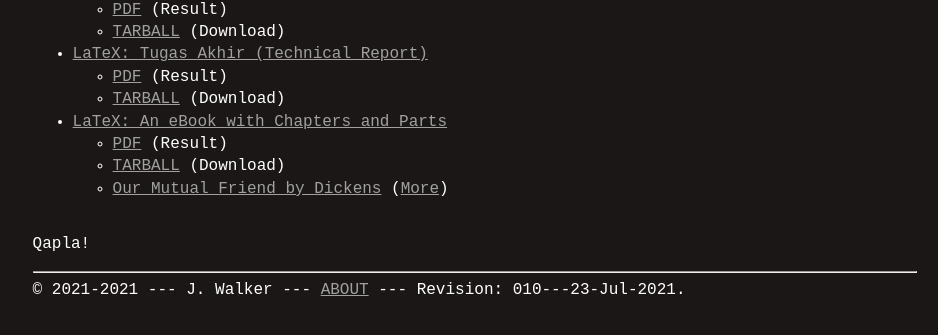
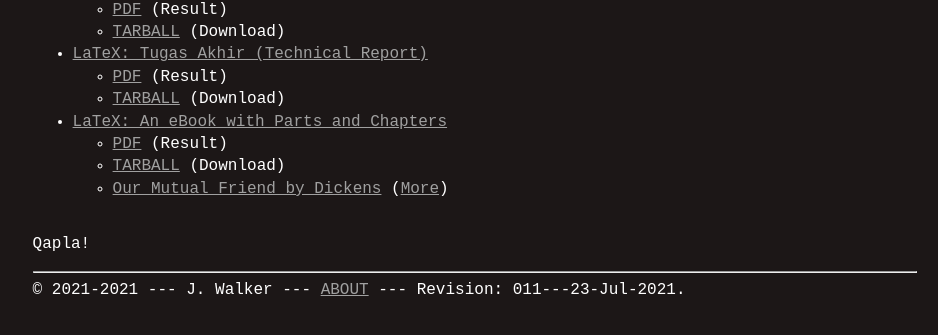
Before and after one commit to Belajar-Latex/latex, a Jekyll site: the page built from index.md, in a window 1280 px wide. Shown: the part 351-686 px from the top of the page, without its empty margins (165-1103 px from the left). Built offline with Jekyll 4.4.1, drawn with Linux system fonts in a browser that asks for light colours.

```diff
--- a/_config.yml
+++ b/_config.yml
@@ -1,5 +1,5 @@
 title:       "LaTeX"
-version:     "010---23-Jul-2021"
+version:     "011---23-Jul-2021"
 copyright:   "2021-2021"
 description: >-
   This is a
--- a/index.md
+++ b/index.md
@@ -14,7 +14,7 @@ These are LaTeX examples.
 * [LaTeX: Tugas Akhir (Technical Report)](/LaTeX03/)
   * [PDF](LaTeX03/skripsi.pdf) (Result)
   * [TARBALL](tarballs/LaTeX03.tar.bz2) (Download)
-* [LaTeX: An eBook with Chapters and Parts](/LaTeX04)
+* [LaTeX: An eBook with Parts and Chapters](/LaTeX04)
   * [PDF](LaTeX04/JennyWren.pdf) (Result)
   * [TARBALL](tarballs/LaTeX04.tar.bz2) (Download)
   * [Our Mutual Friend by Dickens](https://jennywren.vlsm.org/LaTeX/JennyWren.pdf) ([More](https://jennywren.vlsm.org/))
```
Also changed, not shown: 9 other files.
